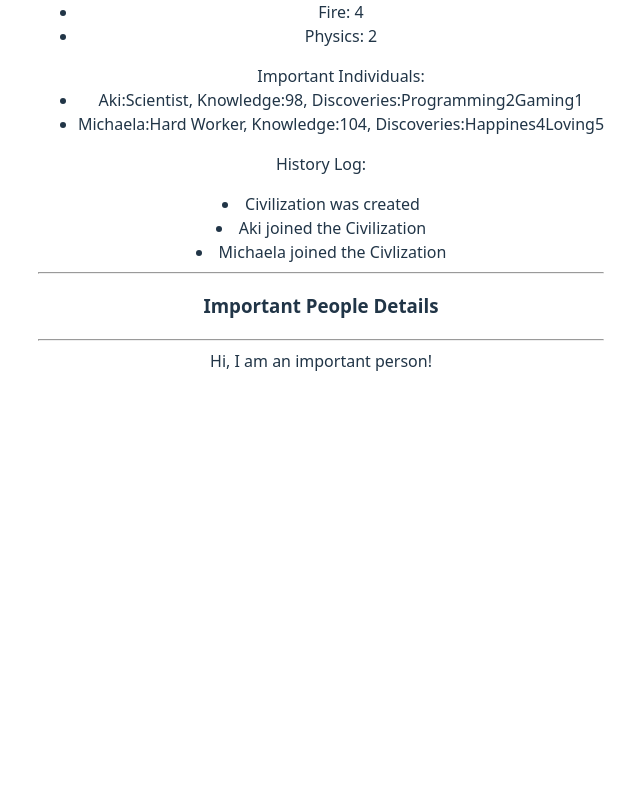
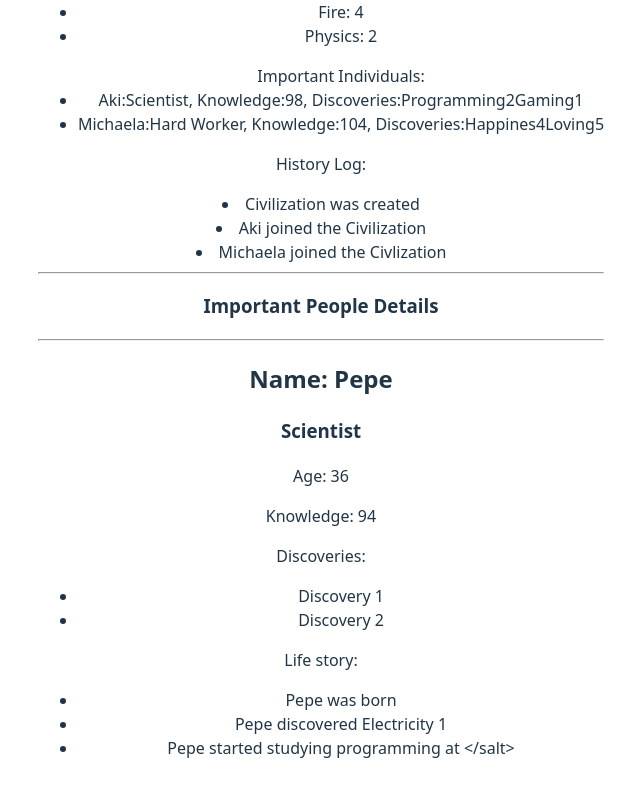
Before and after one commit to acolote1998/OUR-OWN-ZETA-frontend, a React (Vite) app in the folder our-own-zeta-frontend/: page / in a window 1280 px wide. Shown: the part 420-1216 px from the top of the page, without its empty margins (319-959 px from the left). Before the commit the page ends 825 px from the top, so only its background shows below. Built offline with nearby package versions, Linux system fonts and the light colour scheme.

Commit message:
Adding important person example

```diff
--- a/our-own-zeta-frontend/src/components/ImportantPerson.tsx
+++ b/our-own-zeta-frontend/src/components/ImportantPerson.tsx
@@ -1,5 +1,36 @@
+/*
+    "Buel": {
+        "age": 0,
+        "name": "Buel",
+        "field": "Athlete",
+        "discoveries": {},
+        "alive": true,
+        "knowledge": 0,
+        "lifeLog": [
+            "Buel, a promising athlete was born!"
+        ]
+*/
+
 function ImportantPerson() {
-  return <div>Hi, I am an important person!</div>;
+  return (
+    <div>
+      <h2>Name: Pepe</h2>
+      <h3>Scientist</h3>
+      <p>Age: 36</p>
+      <p>Knowledge: 94</p>
+      <p>Discoveries:</p>
+      <ul>
+        <li>Discovery 1</li>
+        <li>Discovery 2</li>
+      </ul>
+      <p>Life story:</p>
+      <ul>
+        <li>Pepe was born</li>
+        <li>Pepe discovered Electricity 1</li>
+        <li>Pepe started studying programming at {"</salt>"}</li>
+      </ul>
+    </div>
+  );
 }
 
 export default ImportantPerson;
```
